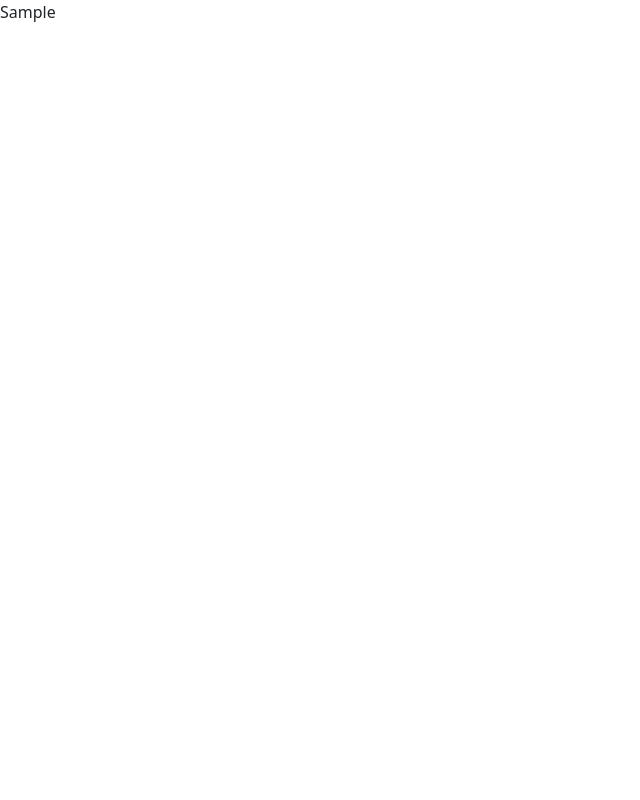
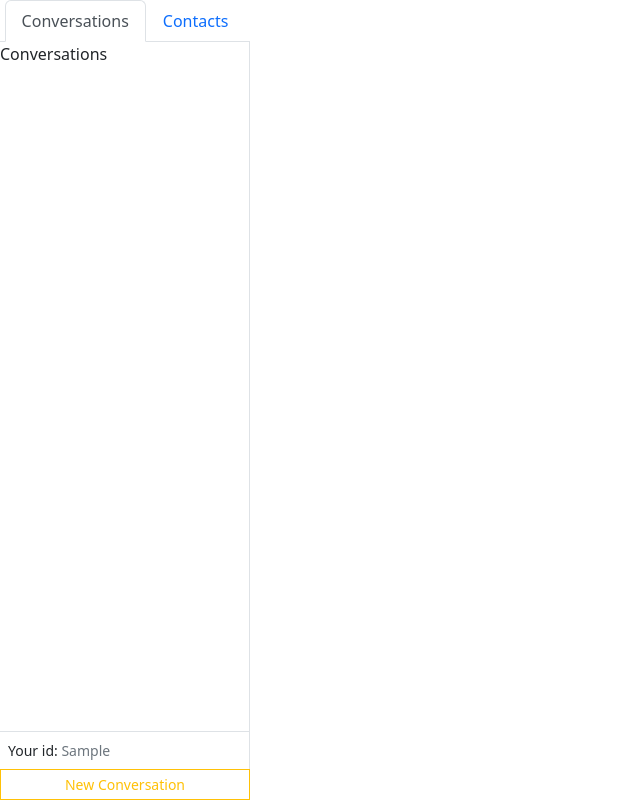
Before and after one commit to Donna-Sayos/chats-sockets, a React (Create React App) app in the folder chat-app/: page / in a window 1280 px wide. Both pictures are taken after typing "Sample" into the empty fields and a click on the button "Login". Shown: the whole page, without its empty margins (0-640 px from the left). Built offline with nearby package versions, Linux system fonts and the light colour scheme.

Commit message:
added dashboard sidebar tab nav

```diff
--- /dev/null
+++ b/chat-app/src/components/contacts/Contacts.js
@@ -0,0 +1,7 @@
+import React from "react";
+
+function Contacts() {
+  return <div>Contacts</div>;
+}
+
+export default Contacts;
--- /dev/null
+++ b/chat-app/src/components/conversations/Conversations.js
@@ -0,0 +1,7 @@
+import React from "react";
+
+function Conversations() {
+  return <div>Conversations</div>;
+}
+
+export default Conversations;
--- a/chat-app/src/components/dashboard/Dashboard.js
+++ b/chat-app/src/components/dashboard/Dashboard.js
@@ -1,7 +1,12 @@
 import React from "react";
+import Sidebar from "../sidebar/Sidebar";
 
 function Dashboard({ id }) {
-  return <div>{id}</div>;
+  return (
+    <div className="d-flex" style={{ height: "100vh" }}>
+      <Sidebar id={id} />
+    </div>
+  );
 }
 
 export default Dashboard;
--- /dev/null
+++ b/chat-app/src/components/modals/newContactModal.js
@@ -0,0 +1,7 @@
+import React from "react";
+
+function newContactModal() {
+  return <div>newContactModal</div>;
+}
+
+export default newContactModal;
--- /dev/null
+++ b/chat-app/src/components/modals/newConversationModal.js
@@ -0,0 +1,7 @@
+import React from "react";
+
+function newConversationModal() {
+  return <div>newConversationModal</div>;
+}
+
+export default newConversationModal;
--- /dev/null
+++ b/chat-app/src/components/sidebar/Sidebar.js
@@ -0,0 +1,52 @@
+import React, { useState } from "react";
+import { Tab, Nav, Button, Modal } from "react-bootstrap";
+import Contacts from "../contacts/Contacts";
+import Conversations from "../conversations/Conversations";
+import newContactModal from "../modals/newContactModal";
+import newConversationModal from "../modals/newConversationModal";
+
+const CONVERSATIONS_KEY = "conversations";
+const CONTACTS_KEY = "contacts";
+
+function Sidebar({ id }) {
+  const [activeKey, setActiveKey] = useState(CONVERSATIONS_KEY);
+  const conversationsOpen = activeKey === CONVERSATIONS_KEY
+
+  return (
+    <div style={{ width: "250px" }} className="d-flex flex-column">
+      <Tab.Container activeKey={activeKey} onSelect={setActiveKey}>
+        <Nav variant="tabs" className="justify-content-center">
+          <Nav.Item>
+            <Nav.Link eventKey={CONVERSATIONS_KEY}>Conversations</Nav.Link>
+          </Nav.Item>
+          <Nav.Item>
+            <Nav.Link eventKey={CONTACTS_KEY}>Contacts</Nav.Link>
+          </Nav.Item>
+        </Nav>
+        <Tab.Content className="border-end overflow-auto flex-grow-1">
+          <Tab.Pane eventKey={CONVERSATIONS_KEY}>
+            <Conversations />
+          </Tab.Pane>
+          <Tab.Pane eventKey={CONTACTS_KEY}>
+            <Contacts />
+          </Tab.Pane>
+        </Tab.Content>
+        <div className="p-2 border-top border-end small">
+          Your id: <span className="text-muted">{id}</span>
+        </div>
+        <Button className="rounded-0" variant={conversationsOpen ? "outline-warning" : "outline-danger"} size="sm">
+            New {conversationsOpen ? "Conversation" : "Contact"}
+        </Button>
+      </Tab.Container>
+
+      <Modal>
+        {conversationsOpen ?
+            <newConversationModal /> :
+            <newContactModal />
+        }
+      </Modal>
+    </div>
+  );
+}
+
+export default Sidebar;
```
Also changed, not shown: chat-app/src/components/contacts/contacts.css (added), chat-app/src/components/conversations/conversations.css (added), chat-app/src/components/sidebar/sidebar.css (added).
